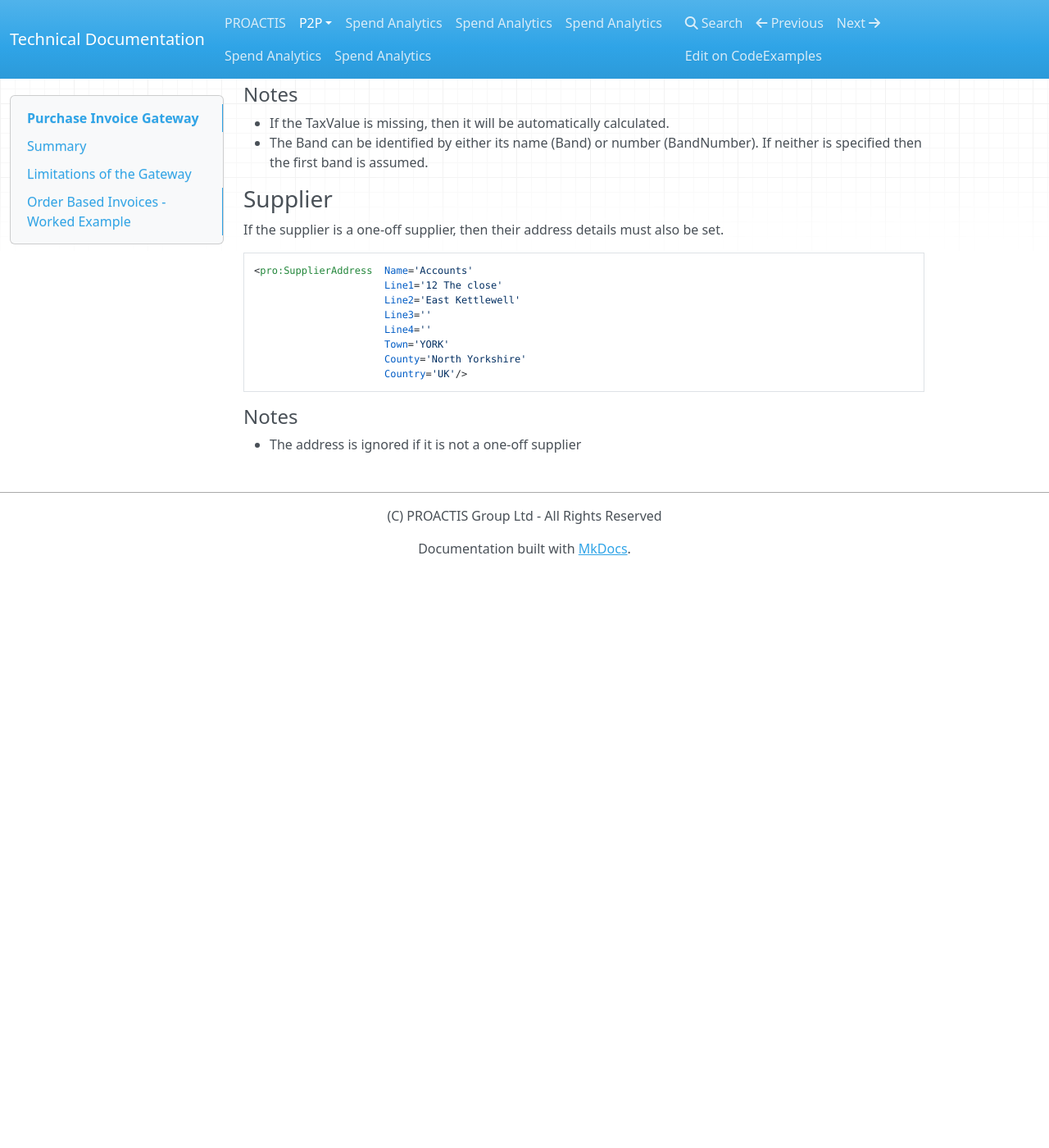
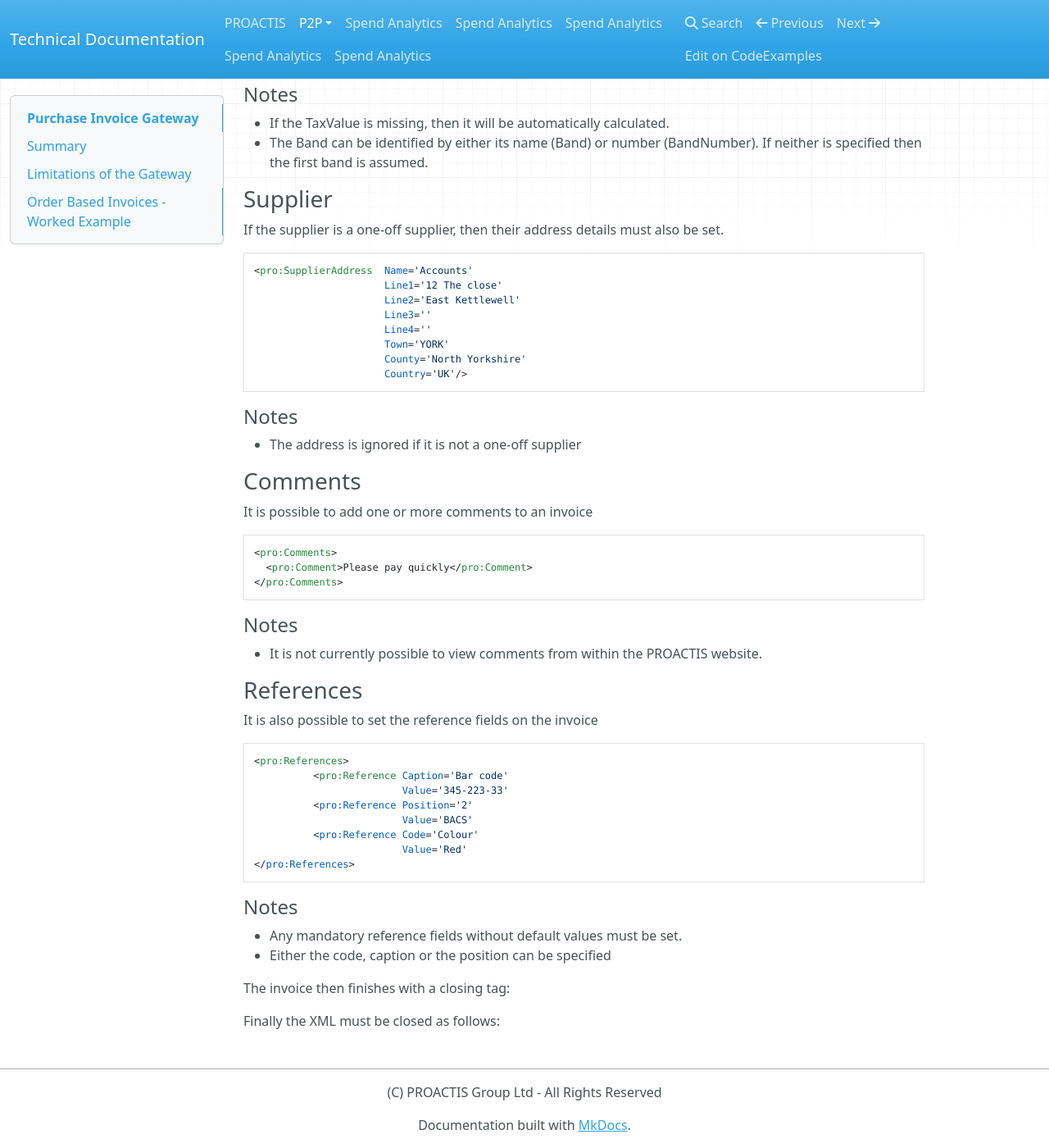
Before and after one commit to proactis-documentation/documentation-source, an MkDocs documentation site: the page built from docs/p2p/purchaseInvoiceGateway.md, in a window 1280 px wide and 1400 px high, scrolled down 3216 px. Shown: the whole window at 82% size. Built offline with MkDocs 1.6.1, drawn with Linux system fonts in a browser that asks for light colours; nearby versions of some CDN libraries; old or Windows-style settings are respelled for this version of MkDocs; before the commit the page ends 3913 px from its top, so only the background shows below that.

Commit message:
Invoices

````diff
--- a/docs/p2p/purchaseInvoiceGateway.md
+++ b/docs/p2p/purchaseInvoiceGateway.md
@@ -153,3 +153,46 @@ If the supplier is a one-off supplier, then their address details must also be s
 ```
 #### Notes
 * The address is ignored if it is not a one-off supplier
+
+
+### Comments
+It is possible to add one or more comments to an invoice
+
+```xml
+<pro:Comments>
+  <pro:Comment>Please pay quickly</pro:Comment>
+</pro:Comments>
+```
+
+#### Notes
+* It is not currently possible to view comments from within the PROACTIS website.
+
+### References
+It is also possible to set the reference fields on the invoice
+
+```xml
+<pro:References>
+          <pro:Reference Caption='Bar code'
+                         Value='345-223-33'
+          <pro:Reference Position='2'
+                         Value='BACS'
+          <pro:Reference Code='Colour'
+                         Value='Red'
+</pro:References>
+```
+
+#### Notes
+* Any mandatory reference fields without default values must be set.
+* Either the code, caption or the position can be specified
+
+
+
+The invoice then finishes with a closing tag:
+
+</pro:Invoice>
+
+
+
+Finally the XML must be closed as follows:
+
+</pro:Import>
````
